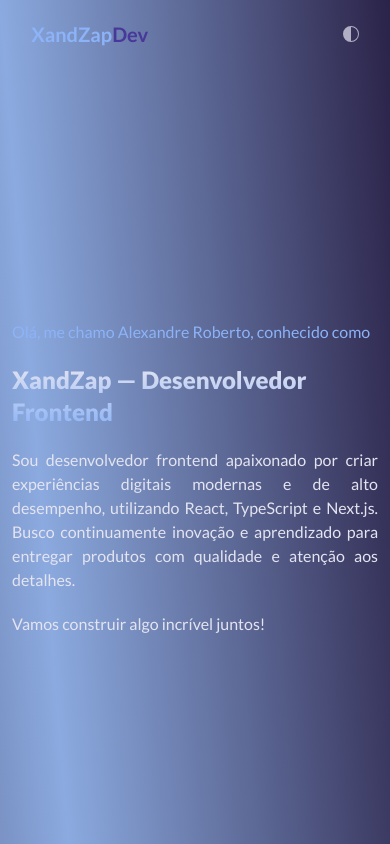
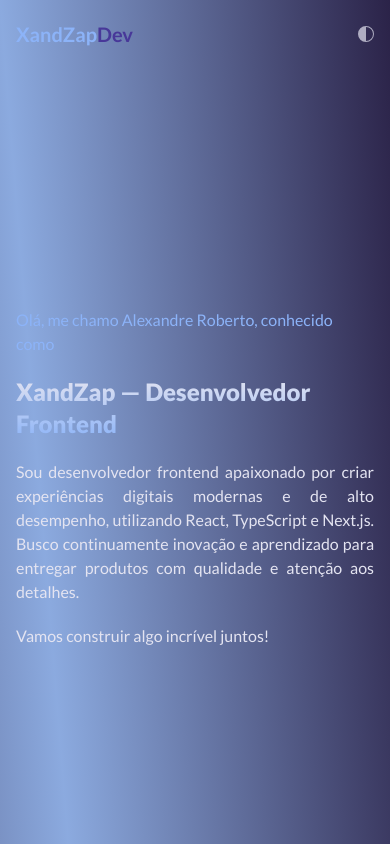
Before and after one commit to XandZap/portfolio, a Next.js app: page / in a window 390 px wide. Shown: the top 844 px of the page. Built offline with nearby package versions, Linux system fonts and the light colour scheme.

Commit message:
✨ update layout for Home, Header, and ParallaxSection components; improve responsiveness and styling

```diff
--- a/src/app/page.tsx
+++ b/src/app/page.tsx
@@ -20,7 +20,7 @@
 
 export default function Home() {
   return (
-    <main className="flex flex-col">
+    <main className="max-w-7xl mx-auto px-4 sm:px-6 lg:px-12">
       {/* JSON-LD structured data for SEO */}
       <Script
         id="json-ld"
--- a/src/components/Header.tsx
+++ b/src/components/Header.tsx
@@ -23,7 +23,7 @@
           : "bg-transparent py-5"
       }`}
     >
-      <div className="flex justify-between items-center px-[8%]">
+      <div className="max-w-7xl mx-auto px-4 sm:px-6 lg:px-12 flex justify-between items-center">
         <Link href="#" className="text-xl font-bold text-secondary-foreground hover:scale-105 transition-transform duration-200">
           XandZap<span className="text-primary">Dev</span>
         </Link>
--- a/src/components/ParallaxSection.tsx
+++ b/src/components/ParallaxSection.tsx
@@ -61,7 +61,7 @@
       </div>
 
       {/* Content */}
-      <div className="relative z-10 px-[8%] text-center">
+      <div className="relative z-10 max-w-7xl mx-auto px-4 sm:px-6 lg:px-12 text-center">
         <blockquote className="max-w-3xl mx-auto">
           <p className="text-2xl md:text-3xl font-bold text-accent/95 leading-relaxed italic">
             &ldquo;{quote}&rdquo;
--- a/src/components/ui/styles.ts
+++ b/src/components/ui/styles.ts
@@ -7,7 +7,6 @@
   flex
   justify-between
   py-28
-  max-lg:px-3
   max-lg:py-16
   max-lg:flex-col
   max-lg:text-base
```
